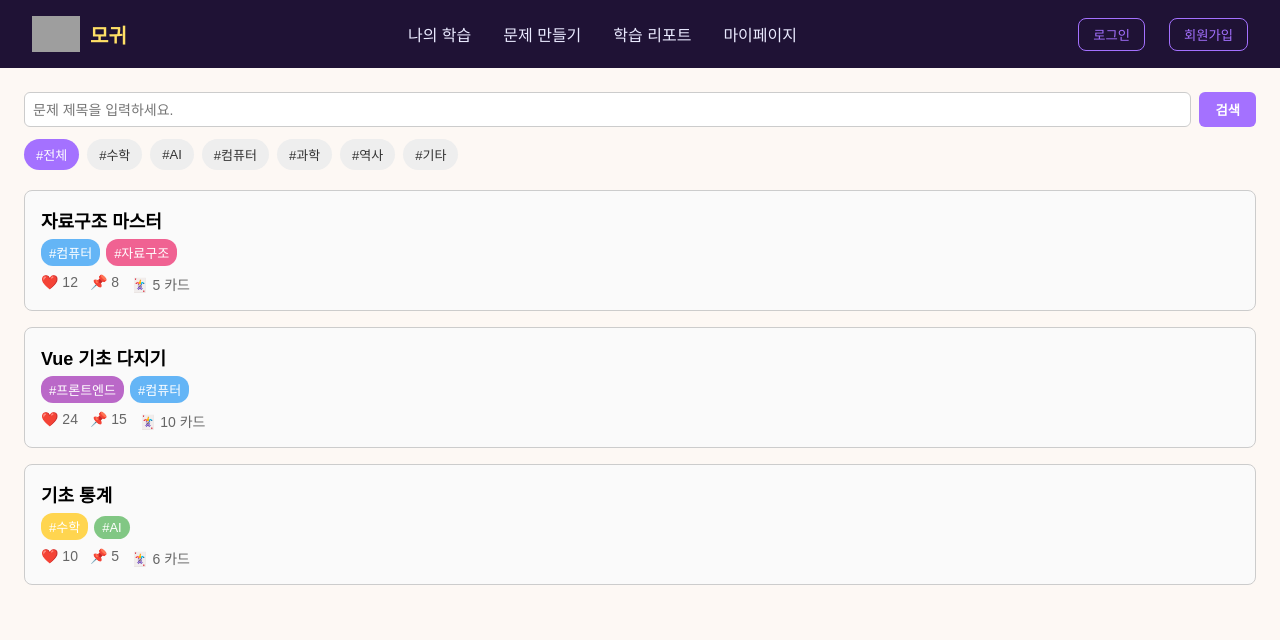
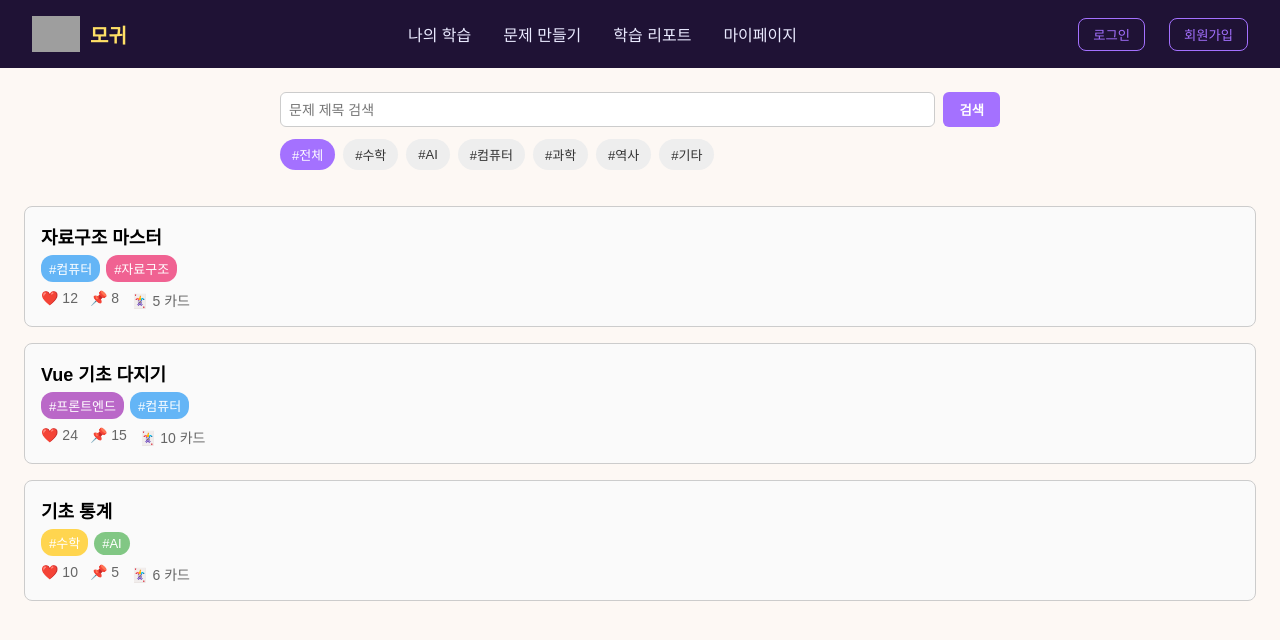
Before and after one commit to suhyun113/Mogwi, a Vue app in the folder frontend/: page / in a window 1280 px wide. Shown: the top 640 px of the page. Built offline with nearby package versions, Linux system fonts and the light colour scheme; grey boxes are pictures that could not be loaded.

Commit message:
Feat (frontend): 검색창 너비 수정

```diff
--- a/frontend/src/components/SearchBar.vue
+++ b/frontend/src/components/SearchBar.vue
@@ -1,9 +1,10 @@
 <template>
+  <div class="search-bar-wrapper">
     <div class="search-bar">
       <div class="search-input-wrapper">
         <input
           v-model="searchText"
-        placeholder="문제 제목을 입력하세요."
+          placeholder="문제 제목 검색"
           class="search-input"
         />
         <button class="search-btn" @click="emitSearch">검색</button>
@@ -17,6 +18,7 @@
         >
           {{ cat }}
         </button>
+      </div>
     </div>
   </div>
 </template>
@@ -51,9 +53,17 @@ export default {
 </script>
 
 <style scoped>
+.search-bar-wrapper {
+  display: flex;
+  justify-content: center;
+}
+
 .search-bar {
+  max-width: 720px;
+  width: 100%;
   margin-bottom: 16px;
 }
+
 .search-input-wrapper {
   display: flex;
   gap: 8px;
```
Lines whose indentation alone changed are shown as unchanged.
